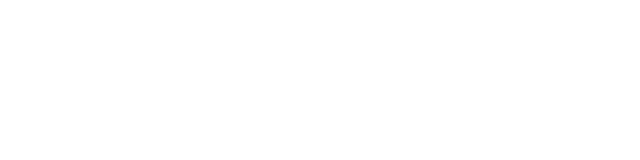
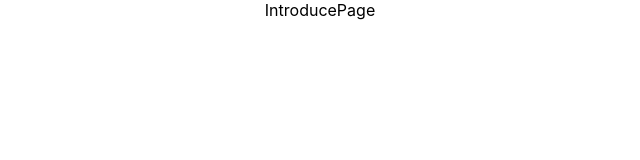
Before and after one commit to Akows/prj04remake, a React (Create React App) app: page /introduce in a window 1280 px wide. Before the commit this address had no page. Shown: the top 160 px of the page, without its empty margins (320-960 px from the left). Built offline with nearby package versions, Linux system fonts and the light colour scheme.

Commit message:
Feat: Router 컴포넌트에 메인 / 소개 페이지를 연결.

```diff
--- a/src/pages/IntroducePage.tsx
+++ b/src/pages/IntroducePage.tsx
@@ -0,0 +1,7 @@
+import React from 'react';
+
+const IntroducePage: React.FC = () => {
+  return <div>IntroducePage</div>;
+};
+
+export default IntroducePage;
--- a/src/router/AppRouter.tsx
+++ b/src/router/AppRouter.tsx
@@ -2,12 +2,14 @@
 import { BrowserRouter, Route, Routes } from 'react-router-dom';
 
 import MainPage from '../pages/MainPage';
+import IntroducePage from '../pages/IntroducePage';
 
 const AppRouter: React.FC = () => {
   return (
     <BrowserRouter>
       <Routes>
         <Route path="/" Component={MainPage} />
+        <Route path="/introduce" Component={IntroducePage} />
       </Routes>
     </BrowserRouter>
   );
```
